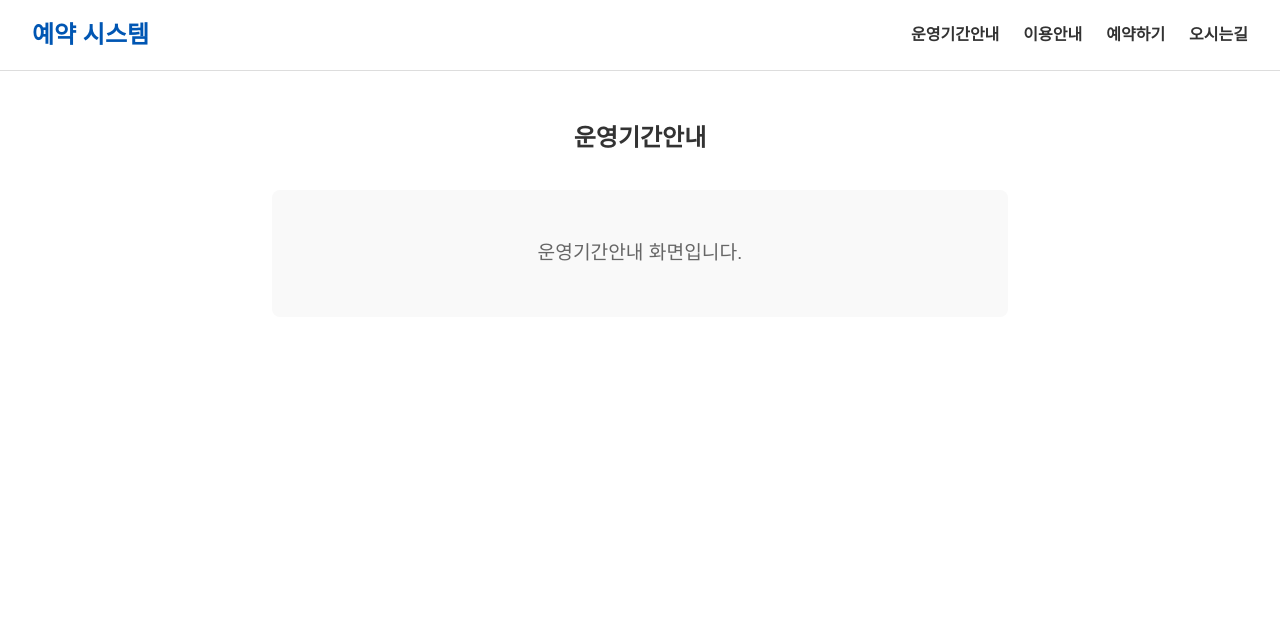
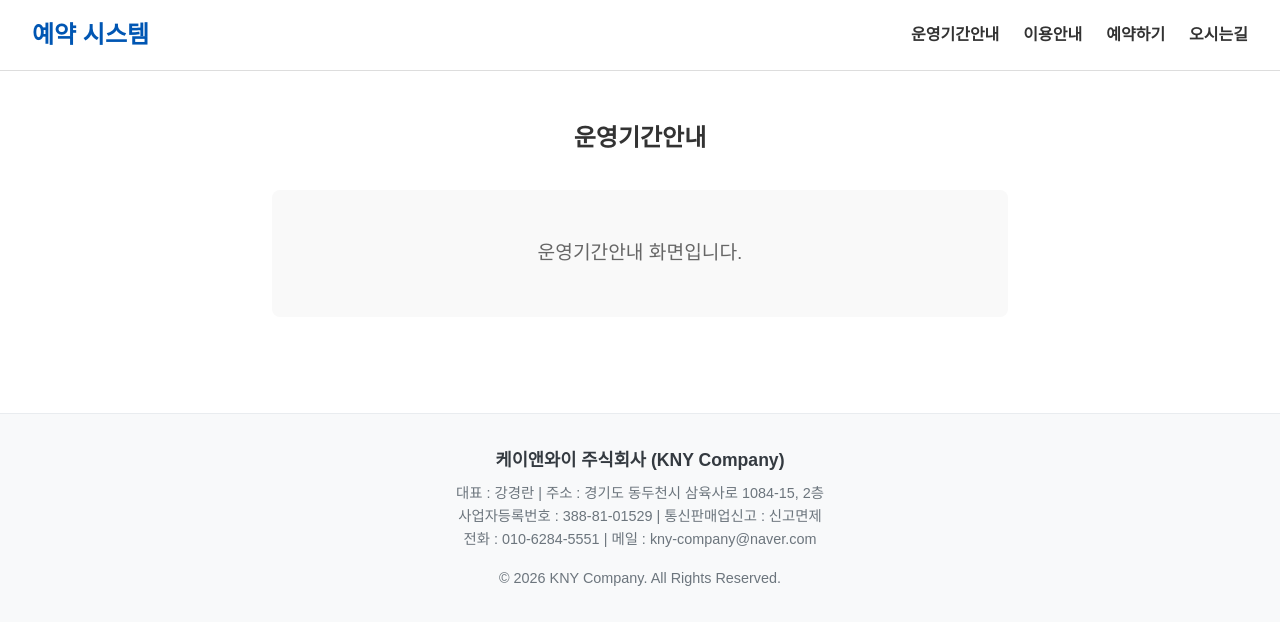
Before and after one commit to tonycho999/kidspoolpark, a plain HTML site: page period.html in a window 1280 px wide. Drawn offline with Linux system fonts and the light colour scheme.

Commit message:
Update period.html

```diff
--- a/period.html
+++ b/period.html
@@ -25,7 +25,18 @@
         <h2>운영기간안내</h2>
         <p class="placeholder-text">운영기간안내 화면입니다.</p>
     </main>
-
+    <footer>
+        <div class="company-name">케이앤와이 주식회사 (KNY Company)</div>
+        <div class="footer-info">
+            <span>대표 : 강경란</span> <span class="divider">|</span>
+            <span>주소 : 경기도 동두천시 삼육사로 1084-15, 2층</span><br>
+            <span>사업자등록번호 : 388-81-01529</span> <span class="divider">|</span>
+            <span>통신판매업신고 : 신고면제</span><br>
+            <span>전화 : 010-6284-5551</span> <span class="divider">|</span>
+            <span>메일 : <a href="mailto:kny-company@naver.com">kny-company@naver.com</a></span>
+        </div>
+        <div>&copy; 2026 KNY Company. All Rights Reserved.</div>
+    </footer>
     <script src="js/main.js"></script>
 </body>
 </html>
```
